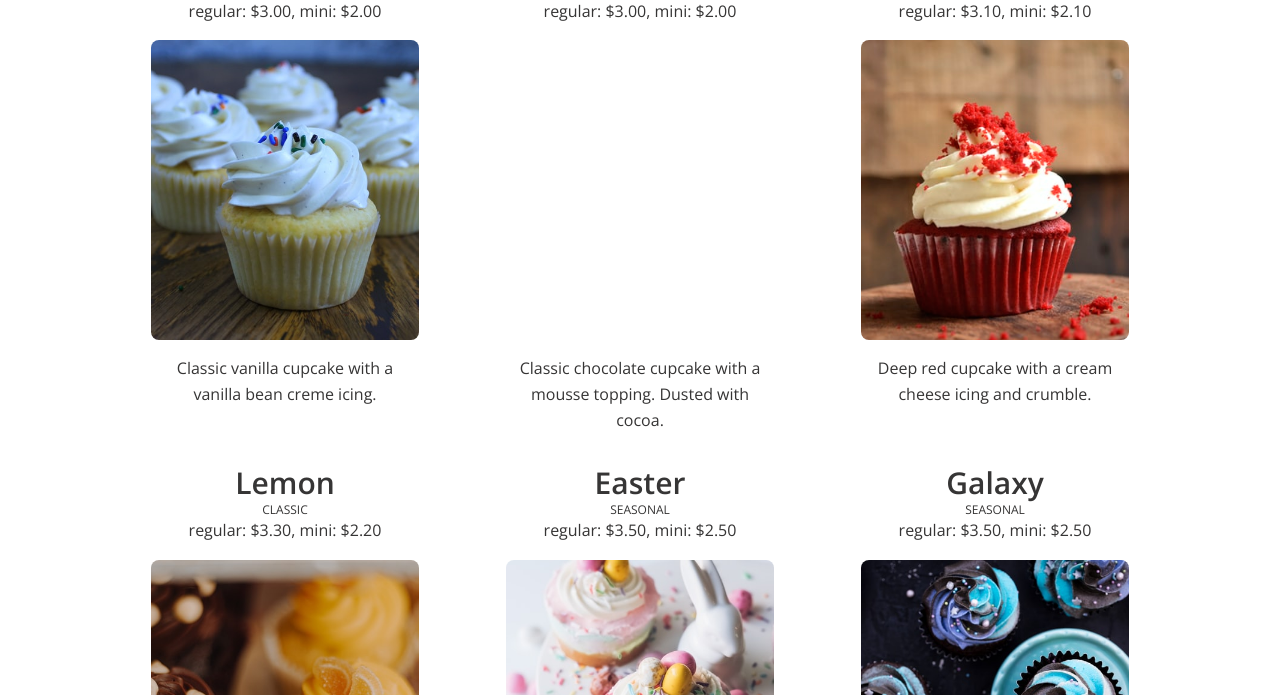
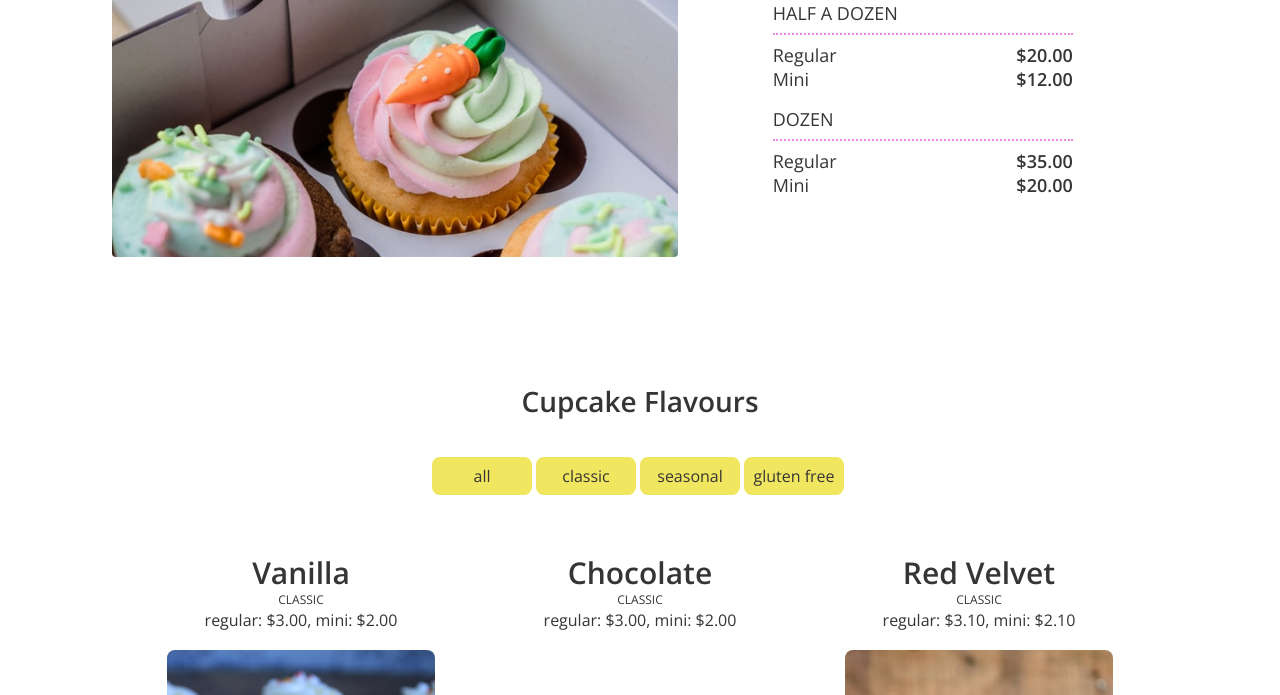
Before and after one commit to Nickil13/sherrysCupcakes, a plain HTML site: page our-cupcakes.html in a window 1280 px wide. Shown: the part 703-1398 px from the top of the page. Drawn offline with nearby package versions, Linux system fonts and the light colour scheme.

Commit message:
added box prices and updated category btns

```diff
--- a/our-cupcakes.html
+++ b/our-cupcakes.html
@@ -35,8 +35,32 @@
 
         <main id="cupcakes-page">
             <p class="page-text-content">All of our cupcakes are made fresh at the beginning of the day, set to cool and iced with our delicious buttercream icing. Each cupcake is made with either a vanilla or chocolate cake base.</p>
-            <ul id="categories-list"></ul>
-            <div id="cupcake-container"></div>
+            <section class="cupcake-price-section">
+                <h3>Cupcake Boxes</h3>
+                <img src="/images/cupcakes_box.jpg" alt="box of cupcakes">
+                <div class="cupcake-prices">
+                    <div class="cupcake-price-item">
+                        <h4>Half a dozen</h4>
+                        <ul>
+                            <li><span>Regular</span><span>$20.00</span></li>
+                            <li><span>Mini</span><span>$12.00</span></li>
+                        </ul>
+                    </div>
+                    <div class="cupcake-price-item">
+                        <h4>Dozen</h4>
+                        <ul>
+                            <li><span>Regular</span><span>$35.00</span></li>
+                            <li><span>Mini</span><span>$20.00</span></li>
+                        </ul>
+                    </div>
+                </div>
+            </section>
+            <section>
+                <h3>Cupcake Flavours</h3>
+                <ul id="categories-list"></ul>
+                <div id="cupcake-container"></div>
+            </section>
+
         </main>
 
         <footer>
--- a/style.css
+++ b/style.css
@@ -176,6 +176,27 @@ main{
     letter-spacing: 3px;
 }
 
+@media screen and (min-width: 800px){
+    nav{
+        display: flex;
+        justify-content: space-between;
+        align-items: center;
+    }
+    .nav-list{
+        display: flex;
+        flex-direction: row;
+    }
+    #nav-toggle{
+        display:none;
+    }
+    .nav-dropdown{
+        position: absolute;
+        z-index: 1;
+        box-shadow: 0 3px 12px rgba(0,0,0,0.15);
+        margin-left: 0;
+    }
+
+}
 /* Home page */
 #home-page{
     padding: 0;
@@ -336,8 +357,6 @@ section, .subsection{
     border: 5px solid var(--clr-secondary);
     box-shadow: 2px 2px 10px rgba(0, 0, 0, 0.25);
 }
-
-/* Ordering Section */
 
 
 /* Catering Section */
@@ -535,7 +554,6 @@ footer a{
 }
 /*Contact Page */
 
-
 .contact-info li{
     padding: 1rem;
 }
@@ -594,7 +612,6 @@ footer a{
     padding: 2em 0;
   }
 
-
 .form-container{
     text-align: left;
     width: 100%;
@@ -643,6 +660,38 @@ input:active, input:focus, textarea:active, textarea:focus{
 
 
 /*Our Cupcakes Page*/
+.cupcake-price-section{
+    width:100%;
+    gap:0;
+}
+.cupcake-price-section img{
+    display: none;
+}
+.cupcake-price-section h3{
+    margin-bottom: 3rem;
+}
+.cupcake-prices{
+    width: 80%;
+    max-width: 300px;
+    font-size: 18px;
+}
+.cupcake-price-item h4{
+    text-transform: uppercase;
+    font-weight: lighter;
+    padding-bottom:  0.5rem;
+    margin-bottom: 0.5rem;
+    border-bottom: 2px dotted var(--clr-primary);
+}
+.cupcake-price-item li span:nth-child(2){
+    font-weight: bold;
+}
+.cupcake-price-item{
+    margin-bottom: 1rem;
+}
+.cupcake-price-item li{
+    display: flex;
+    justify-content: space-between;
+}
 #cupcake-container{
     margin-top: 1em;
     display: flex;
@@ -653,9 +702,8 @@ input:active, input:focus, textarea:active, textarea:focus{
 #categories-list{
     display: flex;
     flex-wrap: wrap;
-    gap: 10px;
     justify-content: center;
-    padding: 2em;
+    padding: 0.5em;
 }
 .category-btn{
     background-color: var(--clr-accent);
@@ -664,6 +712,7 @@ input:active, input:focus, textarea:active, textarea:focus{
     border-radius: 0.5em;
     cursor: pointer;
     text-align: center;
+    margin: 0 0.25rem 0.25rem 0;
 }
 .category-btn:hover, .active-category{
     background-color: var(--clr-primary);
@@ -693,7 +742,6 @@ input:active, input:focus, textarea:active, textarea:focus{
     max-width: 300px;
     height: 300px;
     border-radius: 0.5em;
-
     margin: 1em 0;
 }
 
@@ -701,26 +749,20 @@ input:active, input:focus, textarea:active, textarea:focus{
     max-width: 30ch;
 }
 
-
-
 @media screen and (min-width: 800px){
-    nav{
-        display: flex;
-        justify-content: space-between;
-        align-items: center;
+    .cupcake-price-section img{
+        display: block;
+        grid-column: 1;
+        object-fit:cover;
+        width:100%;
+        height:300px;
+        border-radius: var(--radius);
     }
-    .nav-list{
-        display: flex;
-        flex-direction: row;
+    .cupcake-price-section h3{
+        grid-column: span 2;
     }
-    #nav-toggle{
-        display:none;
+    .cupcake-prices{
+        grid-column: 2;
+        text-align: start;
     }
-    .nav-dropdown{
-        position: absolute;
-        z-index: 1;
-        box-shadow: 0 3px 12px rgba(0,0,0,0.15);
-        margin-left: 0;
-    }
-
 }
```
Also changed, not shown: index.html (+1 -16 lines).
